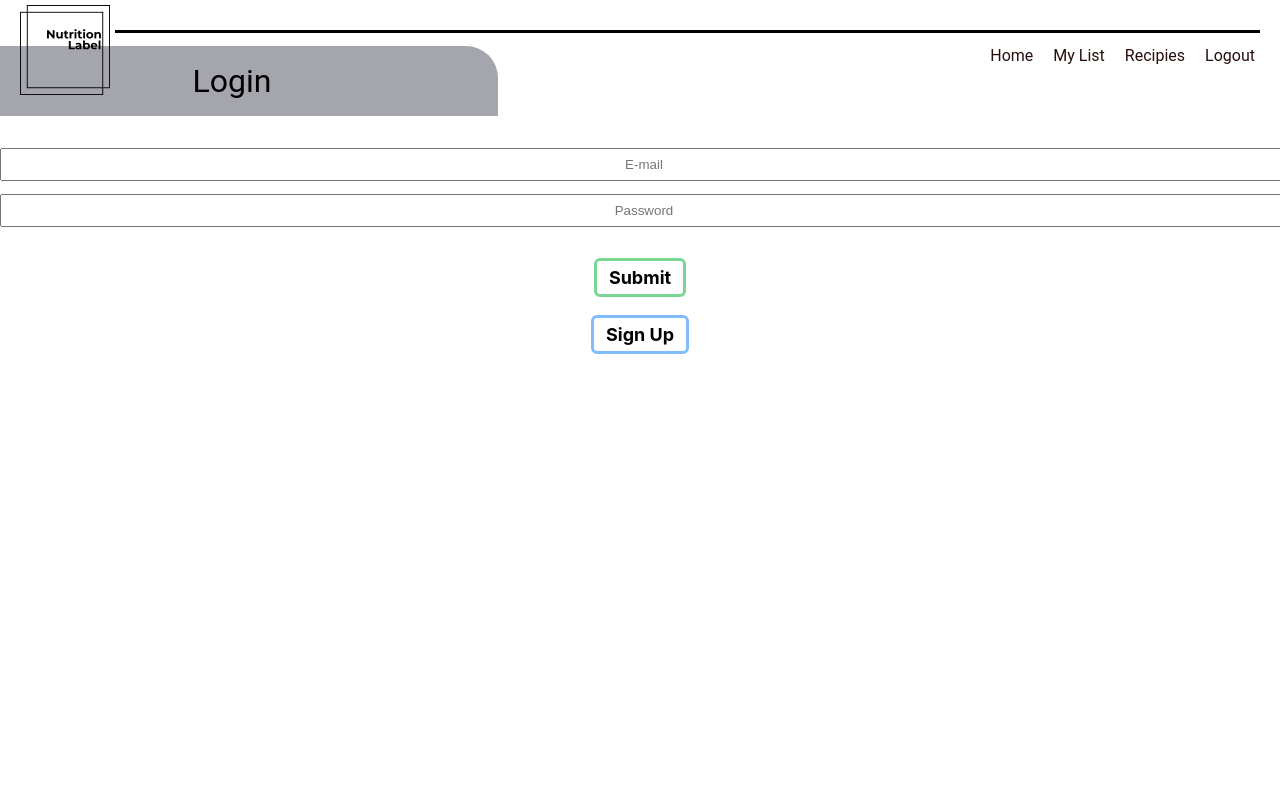
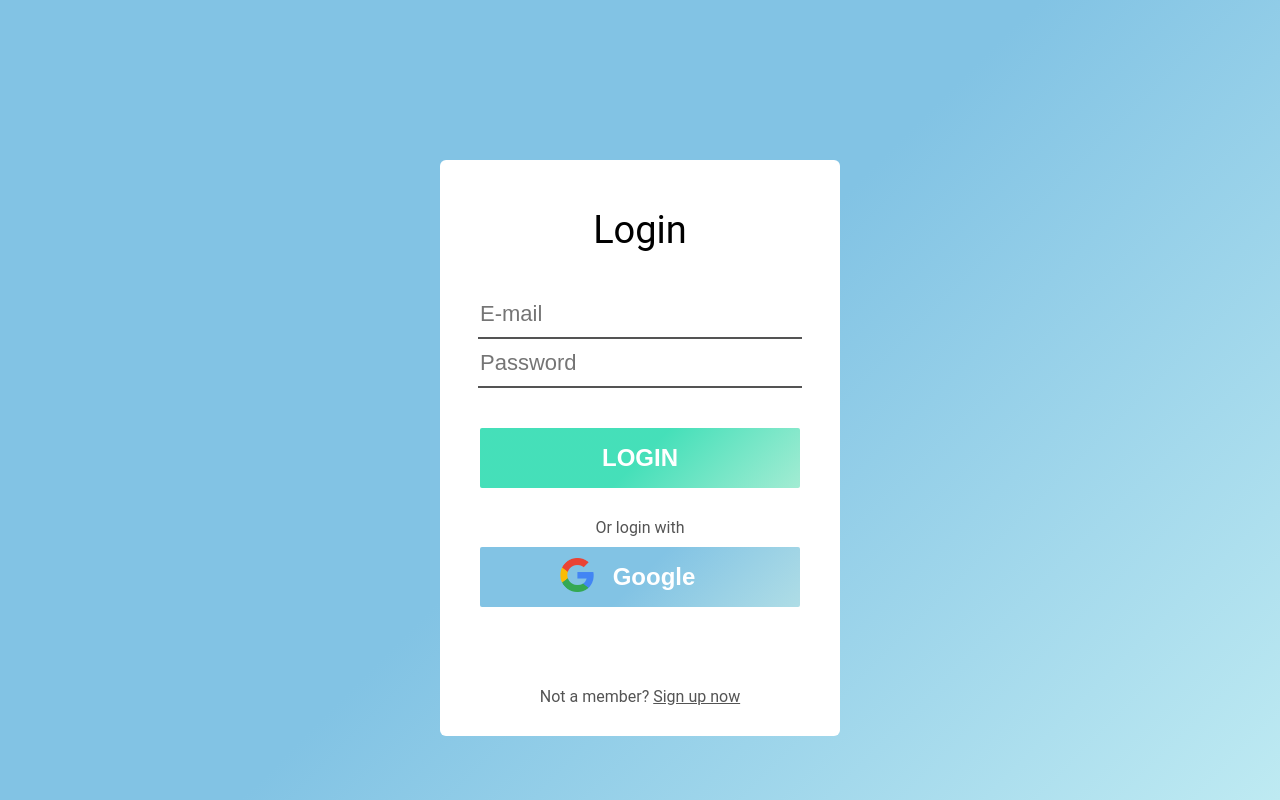
Before and after one commit to raluzez/nutrition-label-maker, a React (Create React App) app: page /auth in a window 1280 px wide. Built offline with nearby package versions, Linux system fonts and the light colour scheme.

Commit message:
auth style

```diff
--- a/src/App.js
+++ b/src/App.js
@@ -31,22 +31,20 @@ const App = (props) => {
 
     if(token) {
       routes =
+        <Layout>
           <Switch>
             <Route path="/productlist" component={ProductList}/>
-            <Route path="/recipes" component={Recipes} style={{backgroundColor:'#eee'}}/>
+            <Route path="/recipes" component={Recipes}/>
             <Route path="/logout" component={Logout}/>
             <Route path='/editRecipe' component={EditRecipe}/>
             <Route path='/addProduct' component={AddProduct}/>
             <Route path="/createRecipe" exact component={Home}/>
             <Redirect to="/createRecipe"/>
           </Switch>
+        </Layout>
     }
 
-    return (
-      <Layout>
-        {routes}
-      </Layout>
-    );
+    return routes
 }
 
 const mapStateToProps = state => {
--- a/src/containers/Auth/Auth.js
+++ b/src/containers/Auth/Auth.js
@@ -1,6 +1,6 @@
 import React, { useState } from "react";
 import { connect } from "react-redux";
-import Button from "../../components/UI/Button/Button";
+import googleLogo from '../../Assets/images/Google_icon.png';
 import * as actions from "../../Store/actions";
 import Styles from "./Auth.module.css";
 
@@ -72,7 +72,8 @@ const Auth = (props) => {
         }
 
         let form =
-        <>
+        <div className={Styles.Container}>
+            <div className={Styles.FormContainer}>
                 <div className={Styles.Name}>Login</div>
                 {errorMessage}
                 <form className={Styles.Form}>
@@ -80,14 +81,18 @@ const Auth = (props) => {
                     <input type="password" placeholder="Password" onChange={e => setPassword(e.target.value)} value={password}/>
                 </form>
                 <div className={Styles.ButtonsDiv}>
-                <Button classname="Success" onclick={() => props.onAuth(email, password, isLogin)}>Submit</Button>
-                <Button classname="Neutral" onclick={() => {setIsLogin(!isLogin); resetInputsValues()}}>Sign Up</Button>
+                    <button onClick={() => props.onAuth(email, password, isLogin)}>LOGIN</button>
+                    <div>Or login with</div>
+                    <button ><img src={googleLogo}/> Google</button>
+                    <span>Not a member? <a onClick={() => {setIsLogin(!isLogin); resetInputsValues()}}>Sign up now</a></span>
                 </div>
-        </>
+            </div>
+        </div>
 
         if(!isLogin) {
             form =
-            <>
+            <div className={Styles.Container}>
+                <div className={Styles.FormContainer}>
                     <div className={Styles.Name}>Sign Up</div>
                     {errorMessage}
                     <form className={Styles.Form}>
@@ -96,10 +101,13 @@ const Auth = (props) => {
                         <input type="password" placeholder="Repeat Password" onChange={e => secondPasswordHandler(e.target.value)} value={secondPassword}/>
                     </form>
                     <div className={Styles.ButtonsDiv}>
-                    <Button classname="Success" onclick={() => props.onAuth(email, password, isLogin)}>Submit</Button>
-                    <Button classname="Neutral" onclick={() => {setIsLogin(!isLogin); resetInputsValues()}}>Login</Button>
+                        <button onClick={() => props.onAuth(email, password, isLogin)}>Sign Up</button>
+                        <div>Or sign up  with</div>
+                        <button><img src={googleLogo}/> Google</button>
+                        <span>Have an account? <a onClick={() => {setIsLogin(!isLogin); resetInputsValues()}}>Login</a></span>
                     </div>
-            </>
+                </div>
+            </div>
         }
         return(
             <>{form}</>
--- a/src/containers/Auth/Auth.module.css
+++ b/src/containers/Auth/Auth.module.css
@@ -1,16 +1,25 @@
+.Container {
+    position: absolute;
+    width:100%;
+    height: 100%;
+    background: linear-gradient(315deg, #BEEAF2 0%, rgba(130, 195, 228, 0.5) 50%), #82C3E4;
+    overflow: scroll
+}
+
+.FormContainer {
+    background: white;
+    margin:auto;
+    width: 400px;
+    margin-top:20vh;
+    margin-bottom: 10vh;
+    border-radius: 6px;
+}
+
 .Name {
-    background-color: #a5a6ad;
     text-align: center;
-    margin:auto;
-    border-top-left-radius: 32px;
-    border-top-right-radius: 32px;
-    padding: 16px;
-    margin-top: -34px;
-    margin-left: -34px;
-    margin-right: -34px;
-    margin-bottom: 32px;
-    font-size: 2rem;
-    width:500px;
+    padding: 48px 0;
+    font-size: 38px;
+    width:400px;
 }
 
 .CloseIcon {
@@ -32,30 +41,33 @@
 }
 
 .Form input {
-    text-align: center;
-    width: 100%;
-    height: 2em;
-    margin:auto;
-    margin-bottom: 1em;
+    border:none;
+    background-color:transparent;
+    box-shadow: none;
+    -webkit-box-shadow: none;
+    -moz-box-shadow: none;
+    color:black;
+    font-size: 22px;
+    border-bottom: 2px solid #545454;
+    padding-bottom: 10px;
+    margin: auto;
+    margin-bottom: 10px;
+    width:320px;
 }
 
 .Form input:focus {
-    background-color: #a5a6ad;
-    border-radius: 8px;
-
+    outline: none;
+    border-bottom: 2px solid #F696B0;
 }
 
 .Form input:focus::placeholder {
-    color:black;
+    color:#545454;
 }
 
 .ButtonsDiv{
     display:flex;
     flex-direction: column;
-}
-
-.ButtonsDiv Button {
-    margin-top:1em;
+    position: relative;
 }
 
 .ErrorMessage {
@@ -65,3 +77,105 @@
     color: white;
     text-align: center;
 }
+
+.ButtonsDiv button {
+    margin: auto;
+    margin-bottom: 30px;
+    display: block;
+    width:320px;
+    height:60px;
+    color:white;
+    border:none;
+    border-radius: 2px;
+    font-size: 24px;
+    font-weight: 900;
+}
+
+.ButtonsDiv button:focus {
+    outline: none;
+}
+
+.ButtonsDiv button:active {
+    position: relative;
+    left:2px;
+    top:2px;
+}
+
+.ButtonsDiv button:active img{
+    top:12px;
+    left:80px;
+}
+
+.ButtonsDiv button:first-of-type {
+    background: linear-gradient(315deg, #A3ECD3 0%, rgba(77, 231, 177, 0.5) 50%), #3DD8C1;
+    margin-top: 30px;
+}
+
+.ButtonsDiv button:first-of-type:hover {
+    background: linear-gradient(315deg, #7FE9C4 0%, rgba(59, 230, 170, 0.5) 50%), rgb(38, 184, 162);
+}
+
+.ButtonsDiv div {
+    text-align: center;
+    color: #545454;
+}
+
+.ButtonsDiv img {
+    position: absolute;
+    top:160px;
+    left:120px;
+    color:white;
+    width: 34px;
+    height: 34px;
+    z-index: 1;
+}
+
+.ButtonsDiv button:last-of-type {
+    margin-top: 10px;
+    padding-left:34px;
+    background: linear-gradient(315deg, rgb(175, 221, 230) 0%, rgba(130, 195, 228, 0.5) 50%), #82C3E4
+}
+
+.ButtonsDiv button:last-of-type:hover {
+    background: linear-gradient(315deg, rgb(165, 217, 226) 0%, rgba(130, 195, 228, 0.5) 50%), rgb(89, 153, 185)
+}
+
+.ButtonsDiv span {
+    margin:50px auto;
+    margin-bottom: 30px;
+    color: #545454;
+}
+
+.ButtonsDiv span a{
+    text-decoration: underline;
+}
+
+.ButtonsDiv span a:hover{
+    color: rgb(38, 184, 162);
+    cursor: pointer;
+}
+
+@media (max-width:420px) {
+    .FormContainer {
+        margin-top: 10vh;
+    }
+    .FormContainer,
+    .Name {
+        width: 300px;
+    }
+    .Form input {
+        width:240px;
+    }
+    .ButtonsDiv button {
+        width:240px;
+        height: 50px;
+        font-size: 18px;
+    }
+    .ButtonsDiv img {
+        top:150px;
+        left:90px;
+        width: 28px;
+        height: 28px;
+    }
+
+}
--- a/src/containers/LandingPage/LandingPage.js
+++ b/src/containers/LandingPage/LandingPage.js
@@ -1,8 +1,11 @@
 import React from 'react';
+import { changeBackground } from '../../Utility/Helpers';
 import { useHistory } from "react-router-dom";
 
 const LandingPage = () => {
     const history = useHistory()
+
+    // const background = 'linear-gradient(315deg, #BEEAF2 0%, rgba(130, 195, 228, 0.5) 50%), #82C3E4'
 
     return (
         <div>
```
Also changed, not shown: src/Assets/images/Google_icon.png (added). Lines whose indentation alone changed are shown as unchanged.
